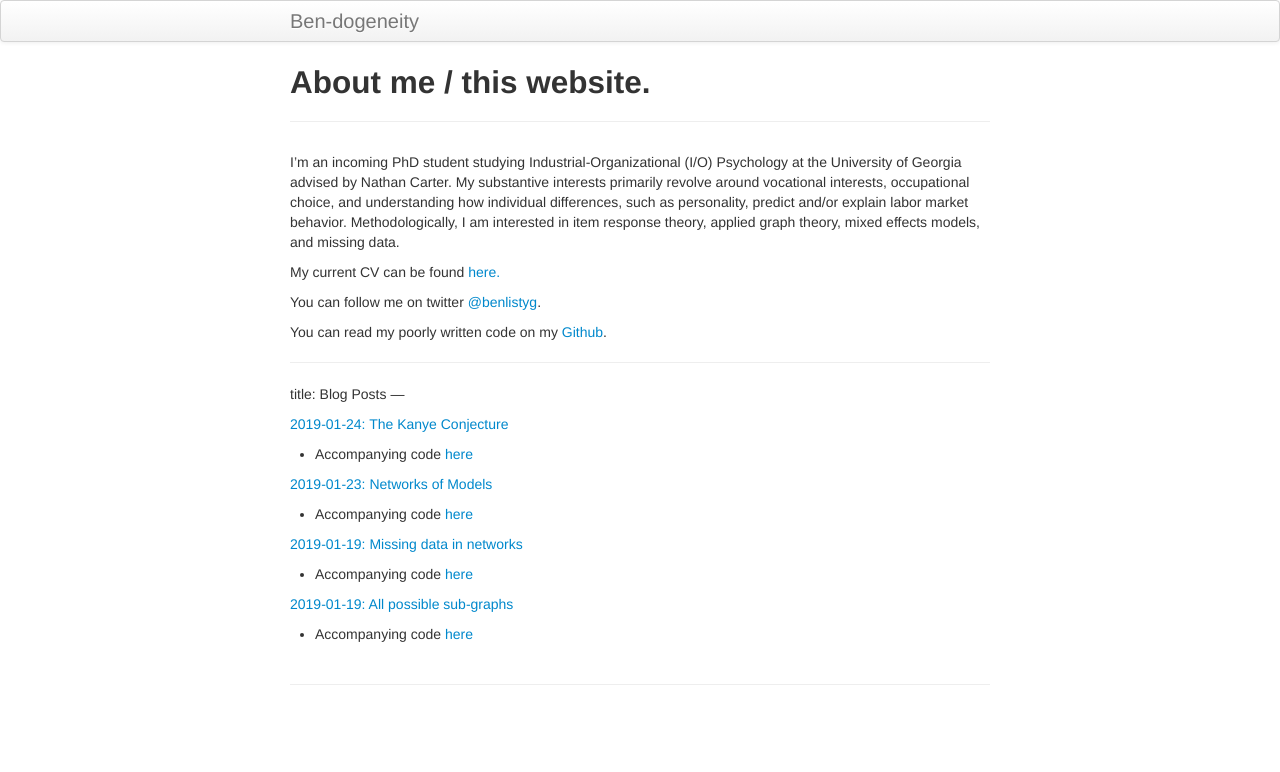
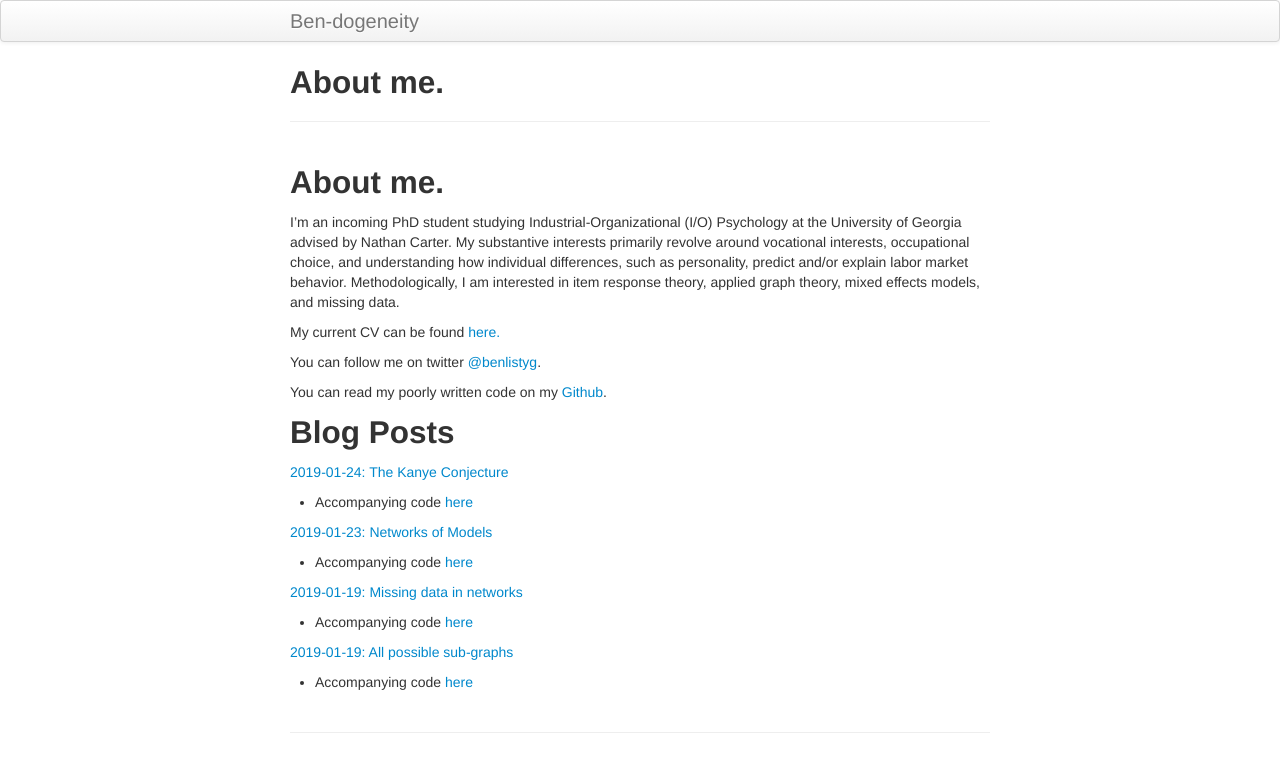
Before and after one commit to BListyg/blistyg.github.io, a Jekyll site: the page built from index.md, in a window 1280 px wide. Shown: the top 772 px of the page. Built offline with Jekyll 4.4.1, drawn with Linux system fonts in a browser that asks for light colours; our own code applies the rules of GitHub Pages for plain Markdown files.

Commit message:
Update index.md

```diff
--- a/index.md
+++ b/index.md
@@ -1,7 +1,9 @@
 ---
 layout: page
-title: About me / this website.
+title:
 ---
+
+## About me.
 
 I’m an incoming PhD student studying Industrial-Organizational (I/O) Psychology at the University of Georgia advised by Nathan Carter. My substantive interests primarily revolve around vocational interests, occupational choice, and understanding how individual differences, such as personality, predict and/or explain labor market behavior. Methodologically, I am interested in item response theory, applied graph theory, mixed effects models, and missing data.
 
@@ -11,9 +13,7 @@ You can follow me on twitter [@benlistyg](https://www.twitter.com/benlistyg).
 
 You can read my poorly written code on my [Github](https://www.github.com/blistyg).
 
----
-title: Blog Posts
----
+## Blog Posts
 
 [2019-01-24: The Kanye Conjecture](http://rpubs.com/blistyg/thekanyeconjecture)
 
```
